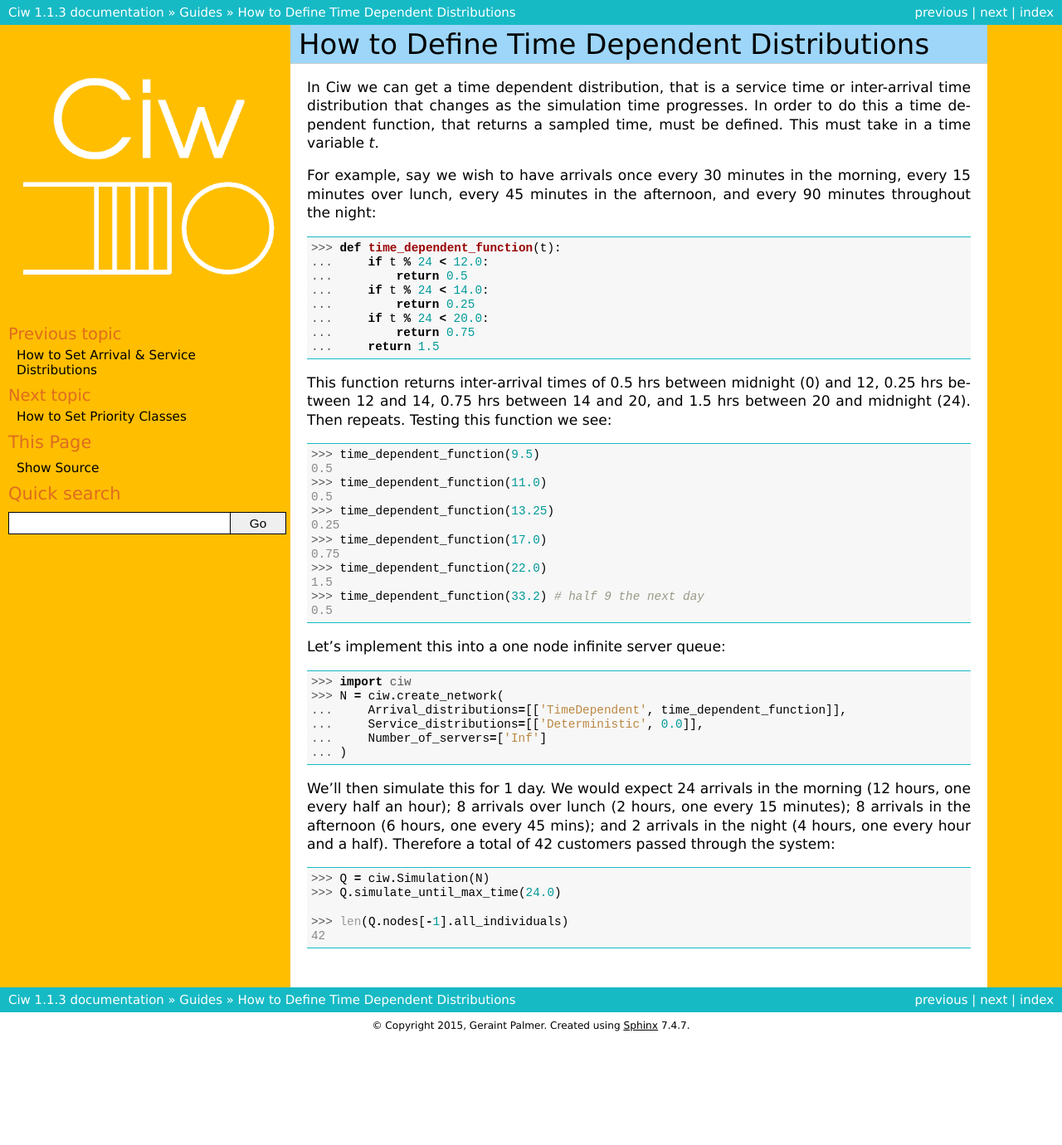
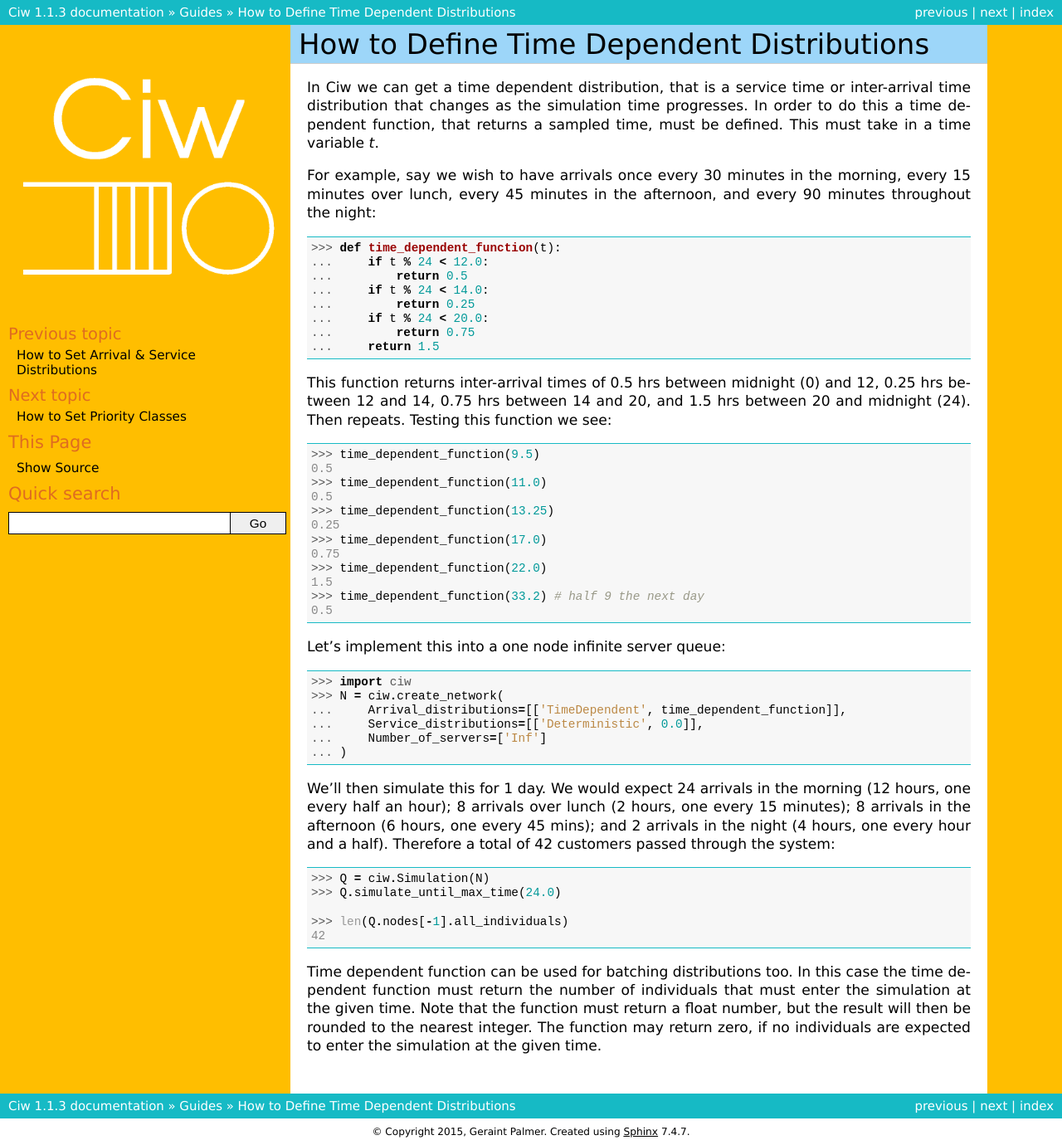
Before and after one commit to CiwPython/Ciw, a Sphinx documentation site: the page built from docs/Guides/time_dependent.rst, in a window 1280 px wide. Shown: the whole page at 83% size. Built offline with Sphinx 7.4.7, drawn with Linux system fonts in a browser that asks for light colours; before the commit the page ends 1252 px from its top, so only the background shows below that.

Commit message:
Modified documentation to reflect the fact that 'TimeDependent' distributions are now acceptable for batching.

```diff
--- a/docs/Guides/batching.rst
+++ b/docs/Guides/batching.rst
@@ -46,6 +46,7 @@ Note:
      + :code:`Empirical`
      + :code:`Custom`
      + :code:`Sequential`
+     + :code:`TimeDependent`
   + If the keyword :code:`Batching_distributions` is omitted, then no batching is assumed. That is only one customer arrives at a time. Equivalent to :code:`['Deterministic', 1]`.
   + If some nodes/customer classes require no batching, but others do, please use :code:`['Deterministic', 1]`.
   + Batch arrivals may lead to :ref:`simultaneous events <simultaneous_events>`, please take care.
--- a/docs/Guides/time_dependent.rst
+++ b/docs/Guides/time_dependent.rst
@@ -54,3 +54,8 @@ Therefore a total of 42 customers passed through the system::
 
    >>> len(Q.nodes[-1].all_individuals)
    42
+
+Time dependent function can be used for batching distributions too.
+In this case the time dependent function must return the number of individuals that must enter the simulation at the given time.
+Note that the function must return a float number, but the result will then be rounded to the nearest integer.
+The function may return zero, if no individuals are expected to enter the simulation at the given time.
```
